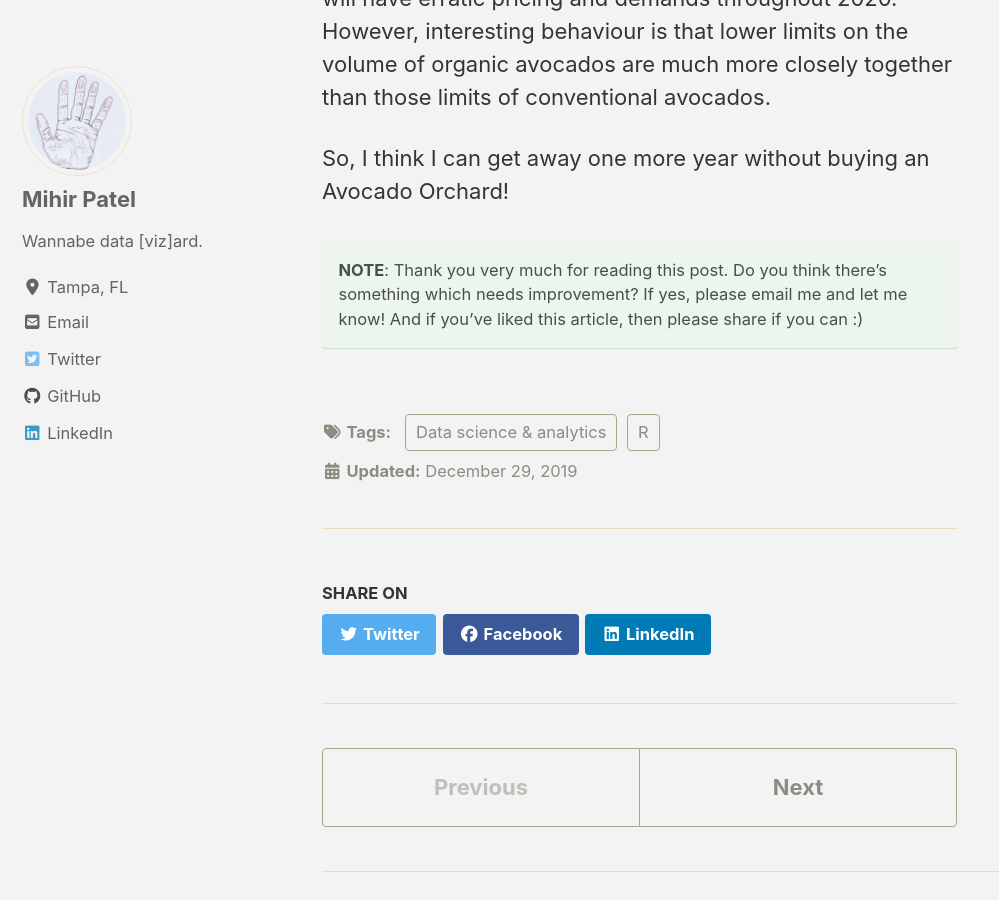
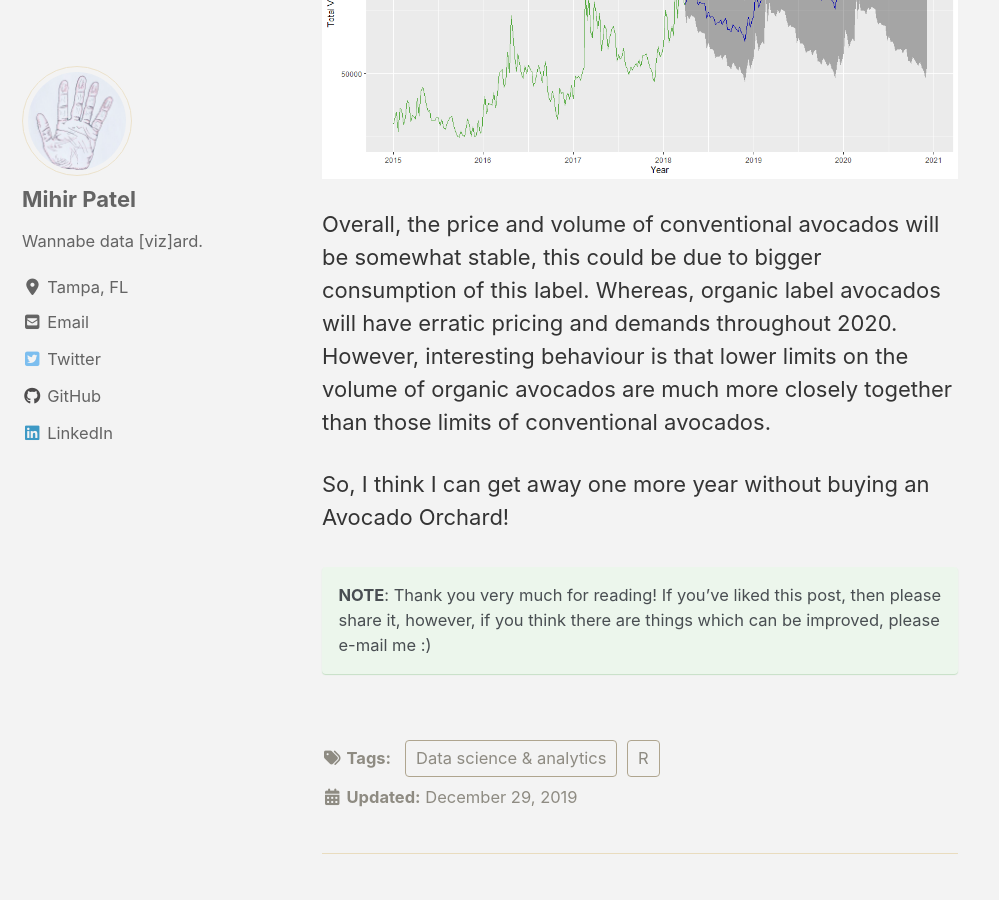
Before and after one commit to mihirp161/mihirp161.github.io, a Jekyll site: the page built from _posts/2019-12-29-avocados.md, in a window 1280 px wide and 900 px high, scrolled down 6195 px. Shown: the whole window, without its empty margins (0-999 px from the left). Built offline with Jekyll 4.4.1, drawn with Linux system fonts in a browser that asks for light colours; cached includes are drawn as plain includes; nearby versions of some CDN libraries; some of the changed text lies outside the part shown.

Commit message:
Update 2019-12-29-avocados.md

```diff
--- a/_posts/2019-12-29-avocados.md
+++ b/_posts/2019-12-29-avocados.md
@@ -38,17 +38,17 @@
 
 The method I have used to forecast is to add the time series of the current data, added to the ARIMA to predict the future prices and volume. The results are as follows-
 
-<img src="{{ site.url }}{{ site.baseurl }}/images/avocados/forecast_conv_price.jpg" alt="">
+<img src="{{ site.url }}{{ site.baseurl }}/images/avocados/forecast_conv_price.png" alt="">
 
-<img src="{{ site.url }}{{ site.baseurl }}/images/avocados/forecast_conv_vol.jpg" alt="">
+<img src="{{ site.url }}{{ site.baseurl }}/images/avocados/forecast_conv_vol.png" alt="">
 
-<img src="{{ site.url }}{{ site.baseurl }}/images/avocados/forecast_org_price.jpg" alt="">
+<img src="{{ site.url }}{{ site.baseurl }}/images/avocados/forecast_org_price.png" alt="">
 
-<img src="{{ site.url }}{{ site.baseurl }}/images/avocados/forecast_org_vol.jpg" alt="">
+<img src="{{ site.url }}{{ site.baseurl }}/images/avocados/forecast_org_vol.png" alt="">
 
 Overall, the price and volume of conventional avocados will be somewhat stable, this could be due to bigger consumption of this label. Whereas, organic label avocados will have erratic pricing and demands throughout 2020. However, interesting behaviour is that lower limits on the volume of organic avocados are much more closely together than those limits of conventional avocados.
 
 So, I think I can get away one more year without buying an Avocado Orchard!
 
-**NOTE**: Thank you very much for reading this post. Do you think there's something which needs improvement? If yes, please email me and let me know! And if you've liked this article, then please share if you can :)
+**NOTE**: Thank you very much for reading! If you've liked this post, then please share it, however, if you think there are things which can be improved, please e-mail me :)
 {: .notice--success}
```
Also changed, not shown: other parts of _posts/2019-12-29-avocados.md (+1 -1 lines).
